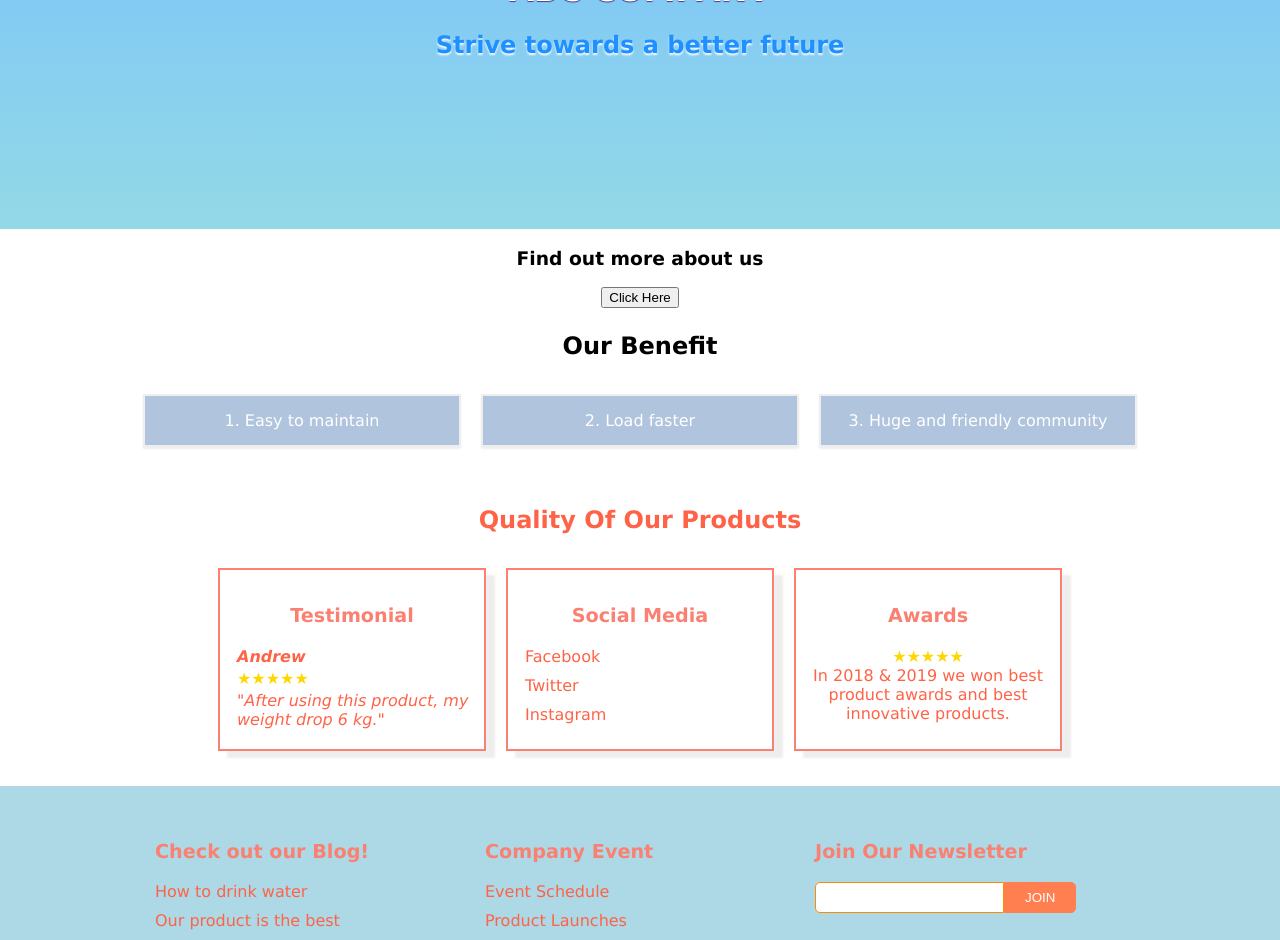
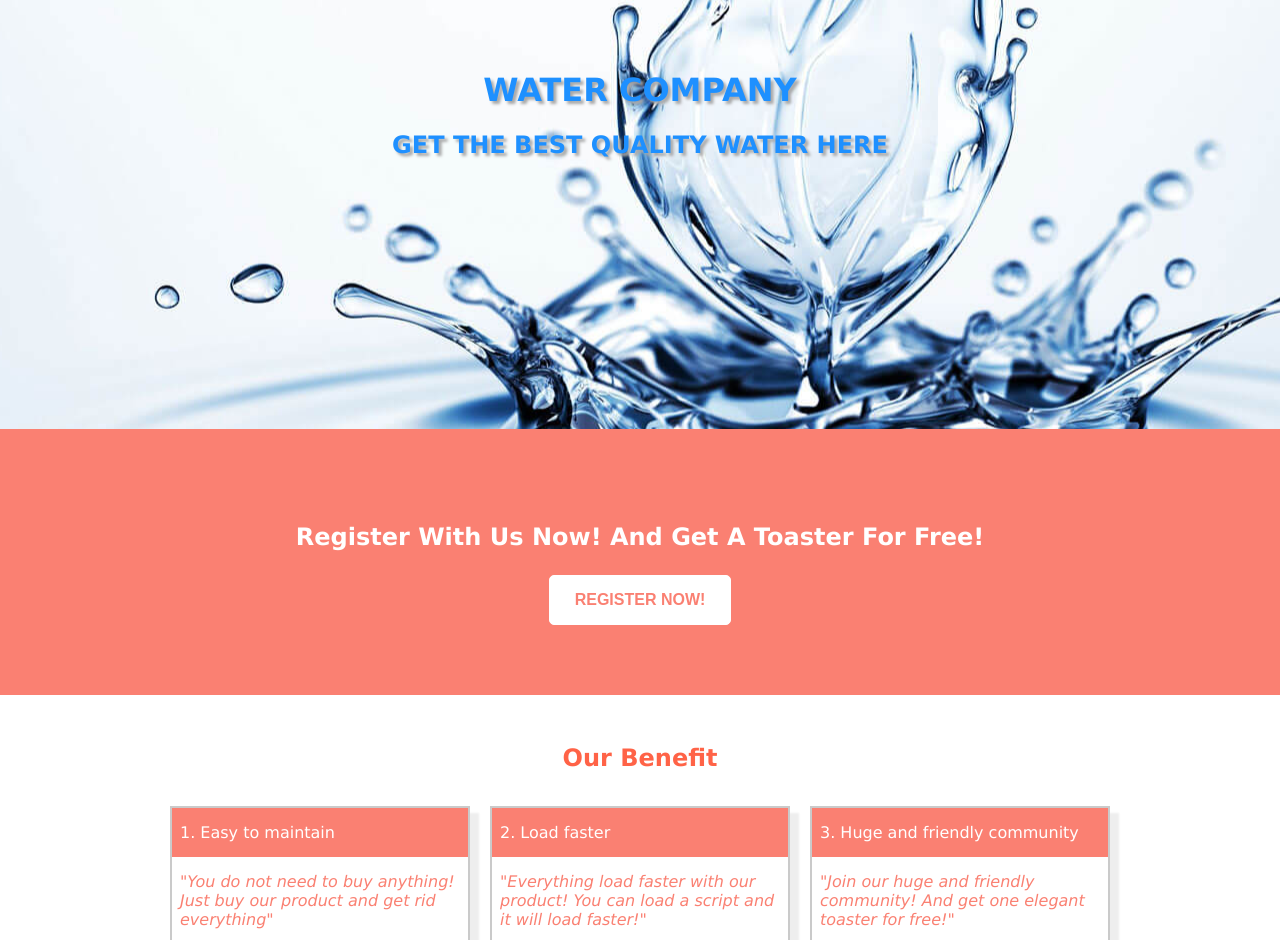
Before and after one commit to monkeycodetrash/test-halojasa, a React app: page / in a window 1280 px wide. Shown: the part 200-1140 px from the top of the page. Built offline with nearby package versions, Linux system fonts and the light colour scheme.

Commit message:
5th commit

```diff
--- a/src/components/Contents/Benefits/Benefit.css
+++ b/src/components/Contents/Benefits/Benefit.css
@@ -1,6 +1,7 @@
 .Benefit {
     max-width: 1080px;
     margin: auto;
+    padding: 25px 0px;
 }
 
 .Benefit p {
@@ -8,6 +9,7 @@
     font-size: 1.5em;
     display: block;
     text-align: center;
+    color: tomato;
 }
 
 .Flex {
@@ -17,18 +19,36 @@
 }
 
 .Flex > div {
-    background-color: lightsteelblue;
     margin: 10px;
     text-align: center;
     width: 300px;
-    padding: 15px 7px;
-    border: 2px solid #eee;
-    box-shadow: 0px 2px 2px #eee;
+    box-shadow: 9px 7px 2px #eee;
+}
+
+.Flex > div > div {
+    padding: 15px 8px;
+}
+
+.Flex > div > div:first-child {
+    background: salmon;
     color: white;
+    text-align: left;
+    border-left: 2px solid rgb(202, 202, 202);
+    border-right: 2px solid rgb(202, 202, 202);
+    border-top: 2px solid rgb(202, 202, 202);
+}
+
+.Flex > div > div:nth-child(2) {
+    background: white;
+    color: salmon;
+    text-align: left;
+    font-style: italic;
+    border-left: 2px solid rgb(202, 202, 202);
+    border-right: 2px solid rgb(202, 202, 202);
+    border-bottom: 2px solid rgb(202, 202, 202);
 }
 
 .Flex > div:hover {
-    border: 2px solid lightskyblue;
-    color: lightskyblue;
-    background: lightslategray;
+    background: tomato;
+    box-shadow: 9px 7px 2px tan;
 }
--- a/src/components/Contents/Benefits/Benefit.js
+++ b/src/components/Contents/Benefits/Benefit.js
@@ -7,13 +7,34 @@ const benefit = () => {
             <p>Our Benefit</p>
             <div className={cssBenefit.Flex}>
                 <div>
-                    <span>1. Easy to maintain</span>
+                    <div>
+                        1. Easy to maintain
+                    </div>
+                    <div>"You do not need to buy anything! Just buy our product and get rid everything"</div>
                 </div>
                 <div>
-                    <span>2. Load faster</span>
+                    <div>
+                        2. Load faster
+                    </div>
+                    <div>"Everything load faster with our product! You can load a script and it will load faster!"</div>
                 </div>
                 <div>
-                    <span>3. Huge and friendly community</span>
+                    <div>
+                    3. Huge and friendly community
+                    </div>
+                    <div>"Join our huge and friendly community! And get one elegant toaster for free!"</div>
+                </div>
+                <div>
+                    <div>
+                    4. Get free gift every month
+                    </div>
+                    <div>"Get free gift every month if you join us!"</div>
+                </div>
+                <div>
+                    <div>
+                    5. Redeem Points
+                    </div>
+                    <div>"Reedem your points and choose your own price!"</div>
                 </div>
             </div>
         </div>
--- a/src/components/Contents/CallToAction/CallToAction.css
+++ b/src/components/Contents/CallToAction/CallToAction.css
@@ -1,5 +1,31 @@
 .Action {
+    width: 100%;
+    margin: auto;
+    padding: 70px 0px;
     text-align: center;
-    max-width: 1080px;
-    margin: auto;
+    background: salmon;
 }
+
+.Action h3 {
+    color: white;
+    font-weight: bold;
+    font-size: 1.5em;
+    display: block;
+}
+
+.Action button {
+    background: white;
+    outline: 0;
+    border: 1px solid white;
+    padding: 15px 25px;
+    color: salmon;
+    font-weight: bold;
+    font-size: 1em;
+    border-radius: 5px;
+    cursor: pointer;
+}
+.Action button:hover {
+    background: tomato;
+    color: white;
+    border: 1px solid white;
+}
--- a/src/components/Contents/CallToAction/CallToAction.js
+++ b/src/components/Contents/CallToAction/CallToAction.js
@@ -4,8 +4,8 @@ import cssAction from './CallToAction.css';
 const callToAction = () => {
     return (
         <div className={cssAction.Action}>
-            <h3>Find out more about us</h3>
-            <button>Click Here</button>
+            <h3>Register With Us Now! And Get A Toaster For Free!</h3>
+            <button>REGISTER NOW!</button>
         </div>
     );
 };
--- a/src/components/Contents/Title/Title.css
+++ b/src/components/Contents/Title/Title.css
@@ -1,19 +1,19 @@
 .Title {
     text-align: center;
-    background: rgb(38,152,255);
-    background: linear-gradient(180deg, rgba(38,152,255,0.6334908963585435) 0%, rgba(147,217,231,1) 100%);
-    padding: 150px 0px;
+    background-image: url(../../../assets/water.jpg);
+    background-position: center center;
+    padding: 250px 0px;
     max-width: 100%;
     margin: auto;
 }
 
 .Title h1 {
-    color: white;
-    text-shadow: 0px 1px 1px darkslateblue;
+    color: dodgerblue;
+    text-shadow: 3px 3px 3px darkgrey;
     font-weight: bold;
 }
 
 .Title h2 {
     color: dodgerblue;
-    text-shadow: 0px 2px 2px ghostwhite;
+    text-shadow: 3px 3px 3px darkgrey;
 }
--- a/src/components/Contents/Title/Title.js
+++ b/src/components/Contents/Title/Title.js
@@ -5,8 +5,8 @@ const title = () => {
     return (
         <div className={cssTitle.Title}>
             <div>
-                <h1>ABC COMPANY</h1>
-                <h2>Strive towards a better future</h2>
+                <h1>WATER COMPANY</h1>
+                <h2>GET THE BEST QUALITY WATER HERE</h2>
             </div>
         </div>
     );
```
Also changed, not shown: src/components/Header/NavHeader/NavHeader.css (deleted), src/components/Header/NavHeader/NavHeader.js (deleted).
